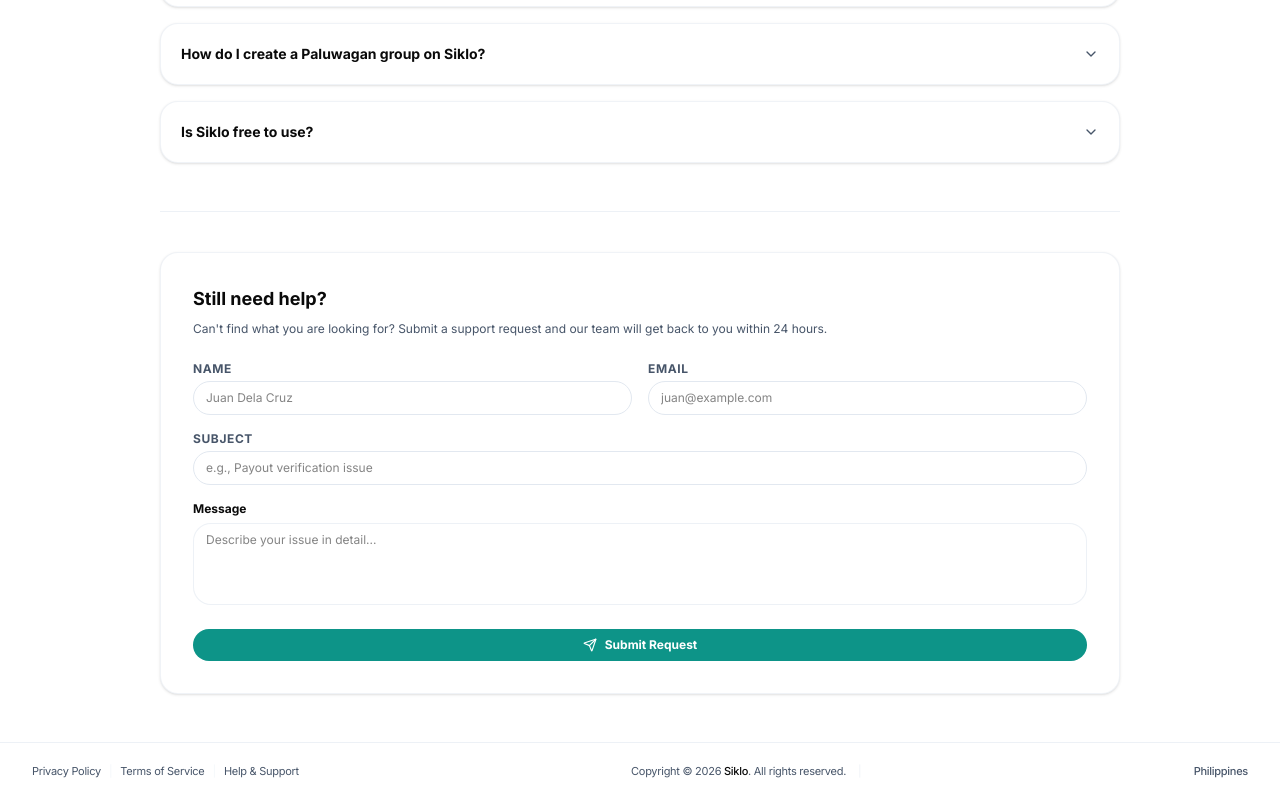
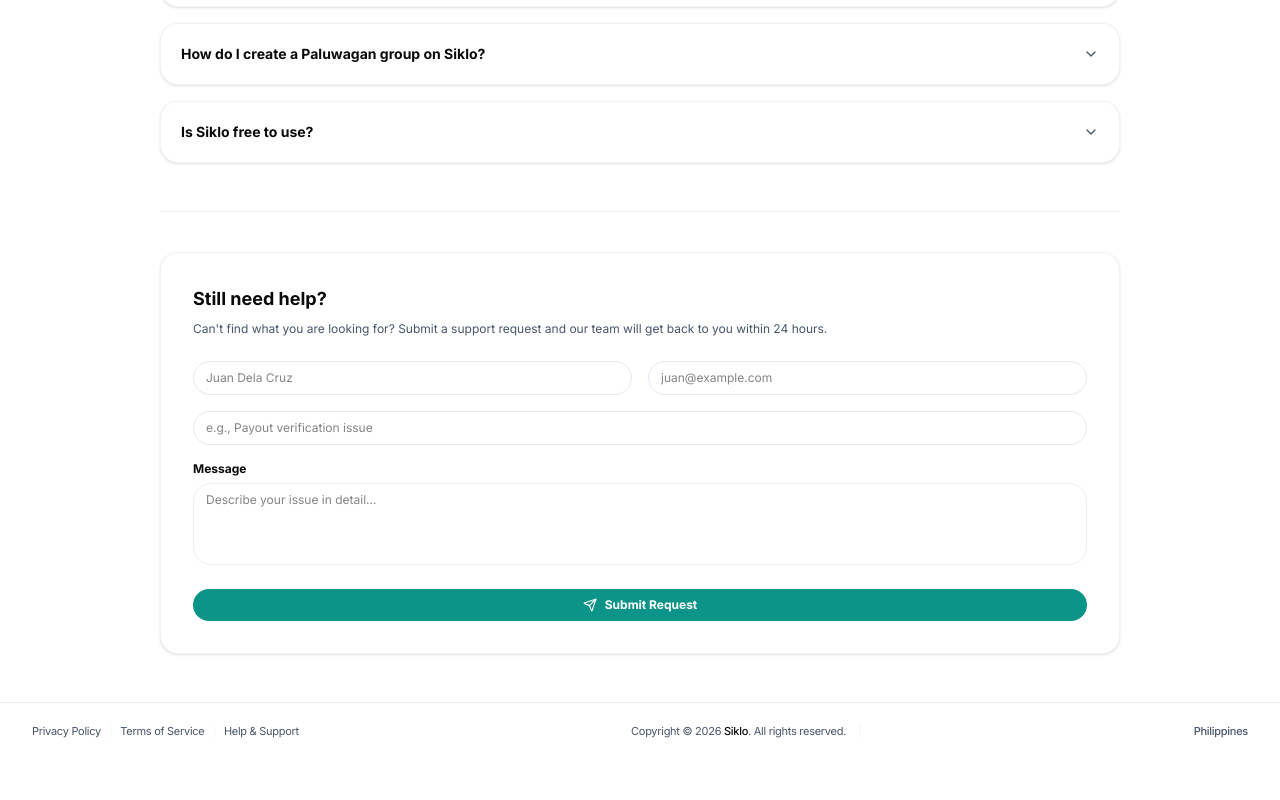
Before and after one commit to prodby-david/siklo, a Next.js app in the folder apps/web/: page /help in a window 1280 px wide. Shown: the part 544-1344 px from the top of the page. After the commit the page ends 1304 px from the top, so only its background shows below. Built offline with nearby package versions, Linux system fonts and the light colour scheme.

Commit message:
fix: update the input props and fix the join group modal

```diff
--- a/apps/web/src/features/auth/signup/components/ui/Input.tsx
+++ b/apps/web/src/features/auth/signup/components/ui/Input.tsx
@@ -18,6 +18,7 @@ export default function Input({
   icon,
   type = "text",
   labelText,
+  className,
   ...props
 }: InputProps) {
   const registerProps = register && label ? register(label as never) : {};
@@ -25,14 +26,6 @@ export default function Input({
 
   return (
     <div className="flex flex-col gap-1 flex-1">
-      {labelText !== "" && (
-        <label
-          htmlFor={label || props.id}
-          className="text-xs font-bold text-neutral-subtext uppercase tracking-wider"
-        >
-          {labelText || label}
-        </label>
-      )}
       <div className="relative">
         {icon && (
           <span className="absolute inset-y-0 left-0 pl-3 flex items-center text-neutral-subtext">
@@ -50,7 +43,7 @@ export default function Input({
             hasError
               ? "border-danger focus:ring-danger focus:border-danger bg-danger-bg/5"
               : "border-neutral-border focus:ring-brand-accent focus:border-brand-accent bg-background"
-          } ${props.className || ""}`}
+          } ${className || ""}`}
           {...registerProps}
           {...props}
         />
--- a/apps/web/src/features/groups/components/modal/JoinGroupModal.tsx
+++ b/apps/web/src/features/groups/components/modal/JoinGroupModal.tsx
@@ -37,23 +37,22 @@ export default function JoinGroupModal() {
               <DialogHeader>
                 <DialogTitle>Join Group</DialogTitle>
                 <DialogDescription>
+                  Please enter the group invite code to join.
+                </DialogDescription>
+              </DialogHeader>
               <Input
                 label="inviteCode"
-                    labelText="Please enter the group invite code to join."
-                    placeholder="Invite Code"
                 className="mt-4"
                 register={register}
                 errors={errors}
               />
-                </DialogDescription>
-              </DialogHeader>
               <button
                 type="submit"
                 disabled={isSubmitting}
                 className="w-full text-xs flex items-center justify-center gap-2 bg-brand-accent text-background px-4 py-2.5 rounded-2xl font-semibold active:opacity-90 transition-all shadow-sm cursor-pointer mt-5 disabled:opacity-50 disabled:pointer-events-none"
               >
                 <LogIn size={14} />
-                {isSubmitting ? "Searching..." : "Next"}
+                {isSubmitting ? "Joining group..." : "Join group"}
               </button>
             </>
           ) : (
@@ -62,11 +61,14 @@ export default function JoinGroupModal() {
                 <DialogTitle>Select Payout Slot</DialogTitle>
                 <DialogDescription>
                   <span className="text-xs text-neutral-subtext block">
-                    Choose your rotation position in <strong>{preview?.name}</strong>.
+                    Choose your rotation position in{" "}
+                    <strong>{preview?.name}</strong>.
                   </span>
 
                   <div className="grid grid-cols-4 gap-2.5 mt-4 max-h-60 overflow-y-auto p-0.5">
-                    {Array.from({ length: preview?.maxMembers || 0 }, (_, i) => {
+                    {Array.from(
+                      { length: preview?.maxMembers || 0 },
+                      (_, i) => {
                         const slot = i + 1;
                         const isOccupied = preview?.memberships.some(
                           (m) => m.position === slot,
@@ -94,7 +96,8 @@ export default function JoinGroupModal() {
                             )}
                           </button>
                         );
-                    })}
+                      },
+                    )}
                   </div>
                 </DialogDescription>
               </DialogHeader>
```
Lines whose indentation alone changed are shown as unchanged.
